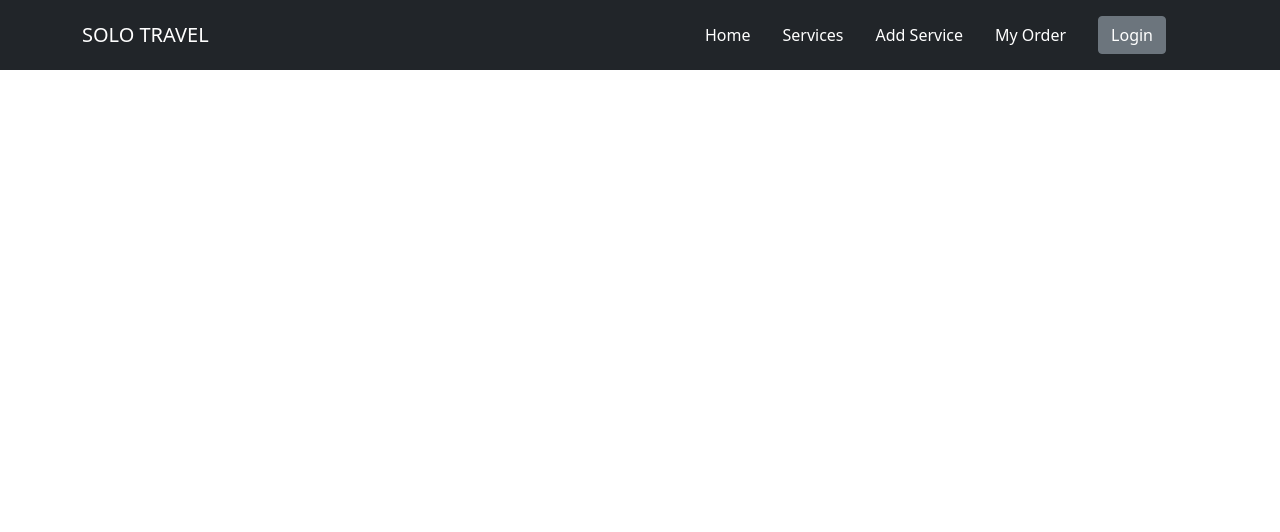
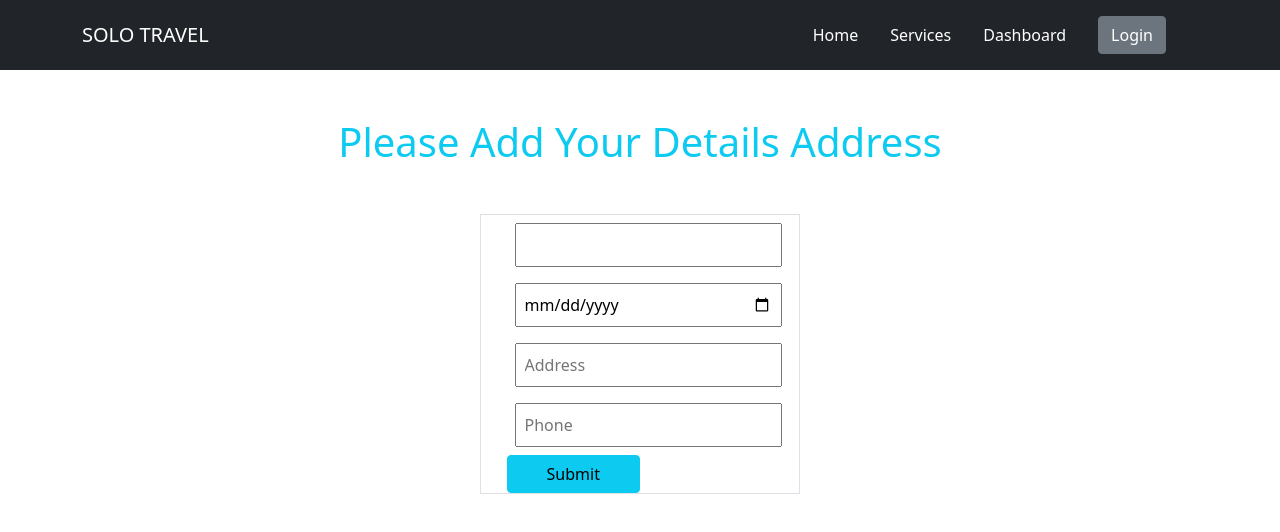
Before and after one commit to Rasalahmad/Solo-travel-client, a React (Create React App) app: page /userDetails in a window 1280 px wide. Shown: the top 532 px of the page. Built offline with nearby package versions, Linux system fonts and the light colour scheme; no server answers.

Commit message:
add dashboard

```diff
--- a/src/App.js
+++ b/src/App.js
@@ -13,6 +13,9 @@ import Register from './components/Authentication/Register/Register';
 import PlaceOrder from './components/PlaceOrder/PlaceOrder';
 import AuthProvider from './components/Context/AuthProvider';
 import PrivateRoute from './components/PrivateRoute/PrivateRoute';
+import UserDetails from './components/UserDetails/UserDetails';
+import Dashboard from './components/Admin/Dashboard/Dashboard';
+import AllBook from './components/AllBook/AllBook';
 
 function App() {
   return (
@@ -44,11 +47,20 @@ function App() {
         <PrivateRoute path = '/myOrder'>
           <MyOrder></MyOrder>
         </PrivateRoute>
+        <PrivateRoute path = '/allBook'>
+          <AllBook></AllBook>
+        </PrivateRoute>
         <Route path = '/register'>
           <Register></Register>
         </Route>
         <Route path = '/placeOrder'>
           <PlaceOrder></PlaceOrder>
+        </Route>
+        <Route path = '/userDetails'>
+          <UserDetails></UserDetails>
+        </Route>
+        <Route path = '/dashboard'>
+          <Dashboard></Dashboard>
         </Route>
       </Switch>
     </Router>
--- /dev/null
+++ b/src/components/Admin/Dashboard/Dashboard.css
@@ -0,0 +1,14 @@
+.title-site{
+    height: 80vh;
+    background-color: rgb(13, 83, 189);
+    color: #fff;
+}
+.title-site a{
+    display: block;
+    text-decoration: none;
+    font-size: 18px;
+    color: #fff;
+    margin-top: 35px;
+    background-color: violet;
+    padding: 5px;
+}
--- /dev/null
+++ b/src/components/Admin/Dashboard/Dashboard.js
@@ -0,0 +1,78 @@
+import React from 'react';
+import { useState } from 'react';
+import { Link } from 'react-router-dom';
+import AddService from '../../AddService/AddService';
+import AllBook from '../../AllBook/AllBook';
+import MyOrder from '../../MyOrder/MyOrder';
+import './Dashboard.css';
+
+const Dashboard = () => {
+    const [control, setControl] = useState("");
+
+    console.log(control);
+    return (
+
+        <div className="admin-container">
+      <div className="dashboard">
+        <div className="admin-box">
+          <div className="row admin-container">
+            <div className="col-md-3 ">
+              <div className="admin-area p-1">
+                <h6>Dashboard</h6>
+                <div className="all-menu mt-5">
+                  <li
+                    onClick={() => setControl("addService")}
+                    className="admin-menu p-2"
+                  >
+                    Add Place
+                  </li>
+                  <li
+                    onClick={() => setControl("myOrder")}
+                    className="admin-menu p-2"
+                  >
+                    My Order
+                  </li>
+                  <li
+                    onClick={() => setControl("allBook")}
+                    className="admin-menu p-2"
+                  >
+                    Manage Order
+                  </li>
+                </div>
+              </div>
+            </div>
+            <div className="col-md-9 text-center  text-center">
+              {control === "addService" && <AddService></AddService>}
+              {control === "myOrder" && <MyOrder></MyOrder>}
+              {control === "allBook" && <AllBook></AllBook>}
+            </div>
+          </div>
+        </div>
+      </div>
+    </div>
+
+
+        // <div className = 'text-center container'>
+        //     <h2>Dashboard</h2>
+        //     <div className = 'row'>
+        //         <div className = 'col-md-4 title-site'>
+        //             <Link to = 'addService'>
+        //                 Add Place
+        //             </Link>
+        //             <Link to = 'myOrder'>
+        //                 My Book
+        //             </Link>
+        //             <Link to = 'allBook'>
+        //                 All Booked
+        //             </Link>
+        //         </div>
+        //         <div className = 'col-md-8'>
+        //             <h2>Details</h2>
+        //             <AddService></AddService>
+        //         </div>
+        //     </div>
+        // </div>
+    );
+};
+
+export default Dashboard;
--- /dev/null
+++ b/src/components/AllBook/AllBook.js
@@ -0,0 +1,11 @@
+import React from 'react';
+
+const AllBook = () => {
+    return (
+        <div>
+            <h2>total book</h2>
+        </div>
+    );
+};
+
+export default AllBook;
--- a/src/components/Home/Services/Services.js
+++ b/src/components/Home/Services/Services.js
@@ -31,9 +31,9 @@ const Services = () => {
           .then((result) => {
             console.log(result);
             if (result.insertedId) {
-              alert("add hoise broooo ");
+              alert("Added Successfully");
             } else {
-              alert("add korte pari nai");
+              alert("Fail to Add");
             }
           });
       };
@@ -47,8 +47,8 @@ const Services = () => {
                     key = {service._id}
                     >
                     <img className = 'service-img' src={service?.img} alt="" />
-                    <h2>{service?.name.toUpperCase()}</h2>
-                    <h4>{service?.offer.toString().toUpperCase()}</h4>
+                    <h2>{service?.name}</h2>
+                    <h4>{service?.offer}</h4>
                     <p>{service?.description}</p>
                     <p>{service?.price}</p>
                     <Link to = '/myOrder'>
--- a/src/components/MyOrder/MyOrder.js
+++ b/src/components/MyOrder/MyOrder.js
@@ -1,5 +1,6 @@
 import React, { useState, useEffect } from 'react';
 import { Button } from 'react-bootstrap';
+import { Link } from 'react-router-dom';
 import useAuth from '../../hooks/useAuth';
 
 
@@ -38,7 +39,7 @@ const MyOrder = () => {
 
     return (
         <div>
-            <h1>I am Dashboard {orders.length}</h1>
+            <h1>Your Total Book is {orders.length}</h1>
             <div className="all-products">
                 <div className="row container text-center">
                     {orders?.map((pd) => (
@@ -54,6 +55,11 @@ const MyOrder = () => {
                     ))}
                 </div>
             </div>
+            <div className = 'text-center mt-5'>
+            <Link to = 'userDetails'>
+                <button className = 'text-center w-75 bg-success text-white'>Place Order</button>
+            </Link>
+            </div>
         </div>
     );
 };
--- a/src/components/Shared/Header.js/Header.js
+++ b/src/components/Shared/Header.js/Header.js
@@ -17,8 +17,7 @@ const Header = () => {
                     <Navbar.Collapse className="justify-content-end">
                         <Nav.Link as={Link} to="/home" className = 'text-white'>Home</Nav.Link>
                         <Nav.Link as={Link} to="/services" className = 'text-white'>Services</Nav.Link>
-                        <Nav.Link as={Link} to="/addService" className = 'text-white'>Add Service</Nav.Link>
-                        <Nav.Link as={Link} to="/myOrder" className = 'text-white'>My Order</Nav.Link>
+                        <Nav.Link as={Link} to="/dashboard" className = 'text-white'>Dashboard</Nav.Link>
                         {user?.email ?
                             <Button onClick={logOut} variant='light'>LogOut</Button> :
                             <span>
--- /dev/null
+++ b/src/components/UserDetails/UserDetails.js
@@ -0,0 +1,66 @@
+import React from 'react';
+import { useForm } from 'react-hook-form';
+import { Link } from 'react-router-dom';
+import useAuth from '../../hooks/useAuth';
+
+const UserDetails = () => {
+    const { user } = useAuth();
+    const {
+        register,
+        handleSubmit,
+        formState: { errors },
+    } = useForm();
+
+    const onSubmit = (data) => {
+        console.log(data);
+        alert('Your Order has been placed')
+    };
+
+    return (
+        <div>
+            <h1 className="mt-5 text-center text-info">Please Add Your Details Address</h1>
+            <div className="login-box w-25 m-auto mt-5">
+                <div className="event-box border border d-flex justify-content-center align-items-center">
+                    <div className="login-form">
+                        <form onSubmit={handleSubmit(onSubmit)}>
+                            <input
+                                {...register("Name")}
+                                defaultValue={user.displayName}
+                                className="p-2 m-2 w-100"
+                            />
+                            <br />
+                            <input
+                                {...register("date")}
+                                type="date"
+                                className="p-2 m-2 w-100"
+                            />
+                            <br />
+                            <input
+                                {...register("address")}
+                                placeholder="Address"
+                                className="p-2 m-2"
+                                className="p-2 m-2 w-100"
+                            />
+                            <br />
+                            <input
+                                {...register("phone")}
+                                placeholder="Phone"
+                                className="p-2 m-2"
+                                className="p-2 m-2 w-100"
+                            />
+                            <br />
+
+                            {errors.exampleRequired && <span>This field is required</span>}
+
+                            <input type="submit" value="Submit" className="btn btn-info w-50" />
+
+                        </form>
+                    </div>
+                </div>
+            </div>
+        </div>
+
+    );
+};
+
+export default UserDetails;
```
